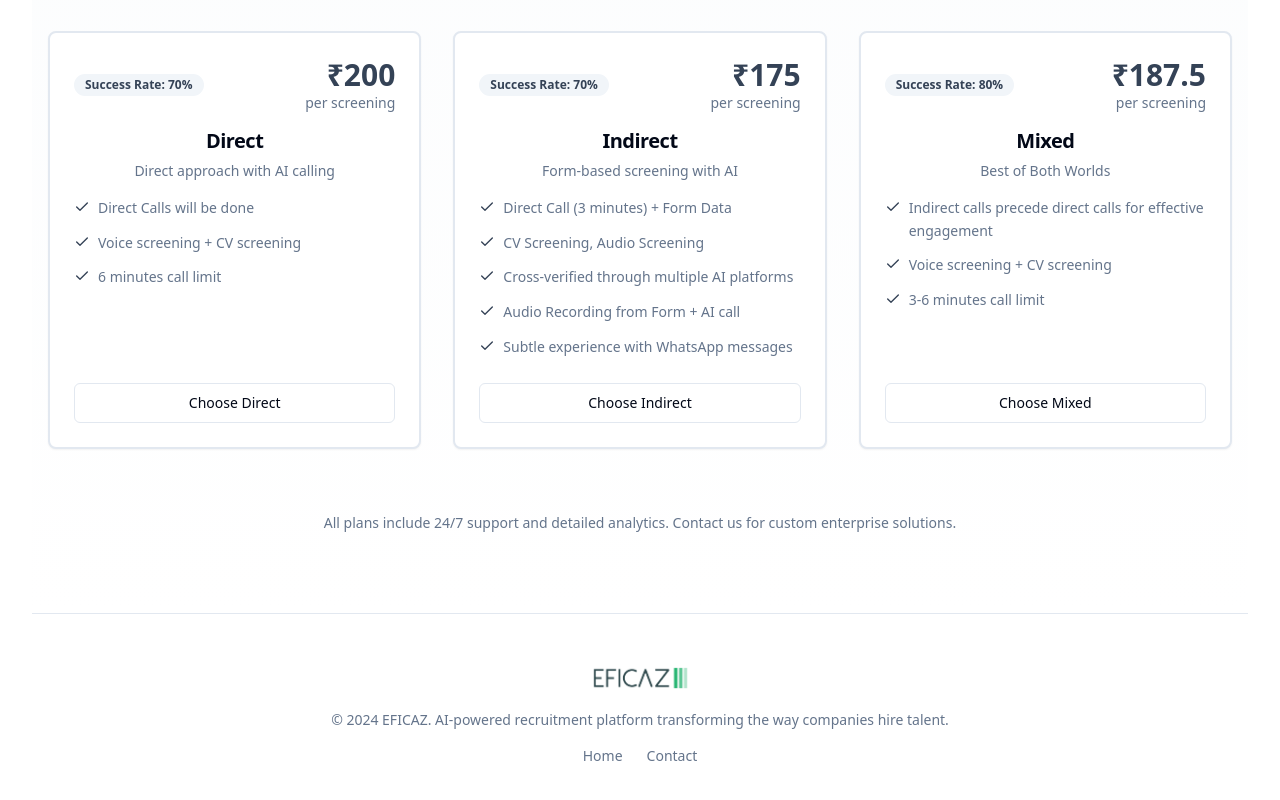
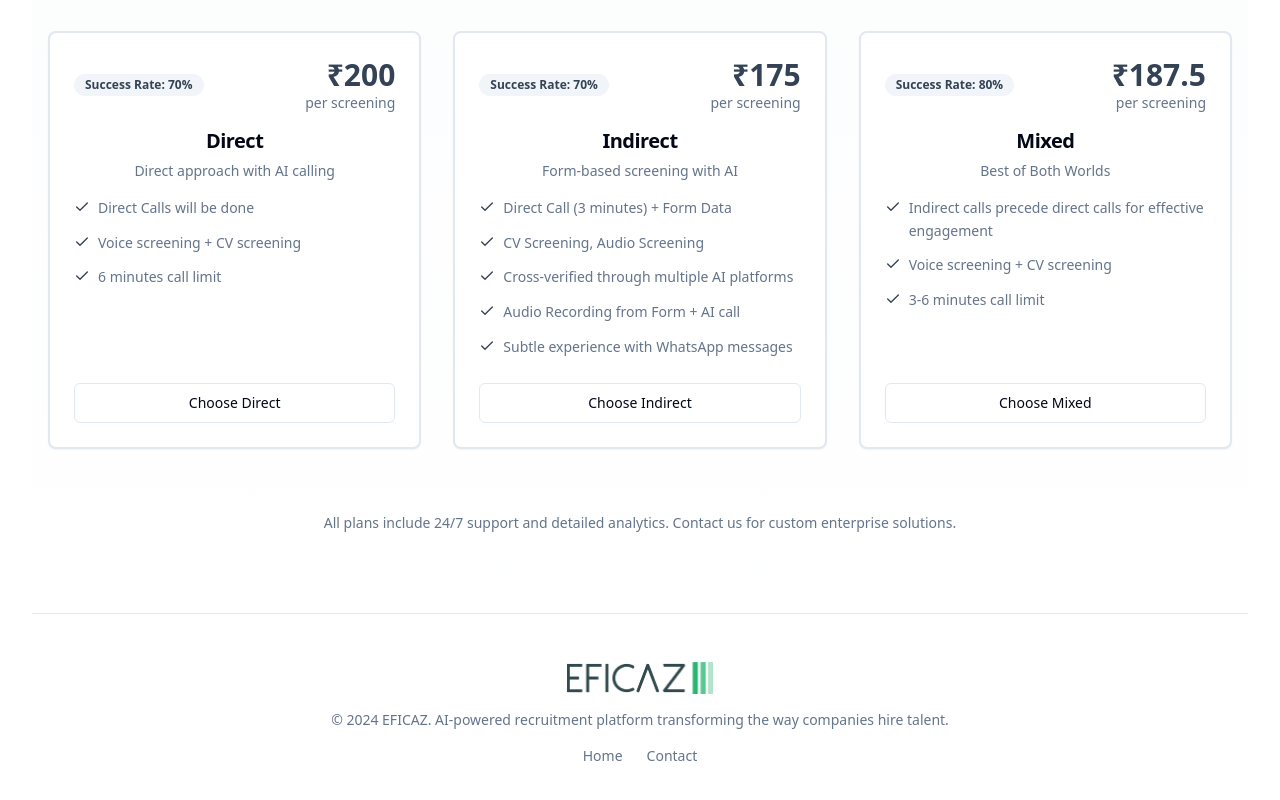
Before and after one commit to areysid/Eficaz, a React (Vite) app: page /pricing in a window 1280 px wide. Shown: the part 1160-1960 px from the top of the page. Built offline with nearby package versions, Linux system fonts and the light colour scheme.

Commit message:
Logo Added

```diff
--- a/src/components/LandingPage.tsx
+++ b/src/components/LandingPage.tsx
@@ -89,7 +89,7 @@ const AIRecruiter = () => {
         <div className="container flex h-full items-center justify-between">
           <Link to="/" className="flex items-center space-x-2">
             <img
-              src="/lovable-uploads/8b1d9995-e628-4d9d-bd6e-ccc312b188ca.png"
+              src="/Logo.png"
               alt="EFICAZ Logo"
               className="h-8 w-auto"
             />
@@ -317,7 +317,7 @@ const AIRecruiter = () => {
       <footer className="border-t py-12 relative z-10">
         <div className="container text-center space-y-4">
           <img
-            src="/lovable-uploads/8b1d9995-e628-4d9d-bd6e-ccc312b188ca.png"
+            src="/Logo.png"
             alt="EFICAZ Logo"
             className="h-8 w-auto mx-auto"
           />
--- a/src/components/PricingPlans.tsx
+++ b/src/components/PricingPlans.tsx
@@ -274,7 +274,7 @@ const PricingPlans = () => {
       <footer className="border-t py-12 relative z-10">
         <div className="container text-center space-y-4">
           <img
-            src="/lovable-uploads/8b1d9995-e628-4d9d-bd6e-ccc312b188ca.png"
+            src="/Logo.png"
             alt="EFICAZ Logo"
             className="h-8 w-auto mx-auto"
           />
```
Also changed, not shown: public/Logo.png (added).
